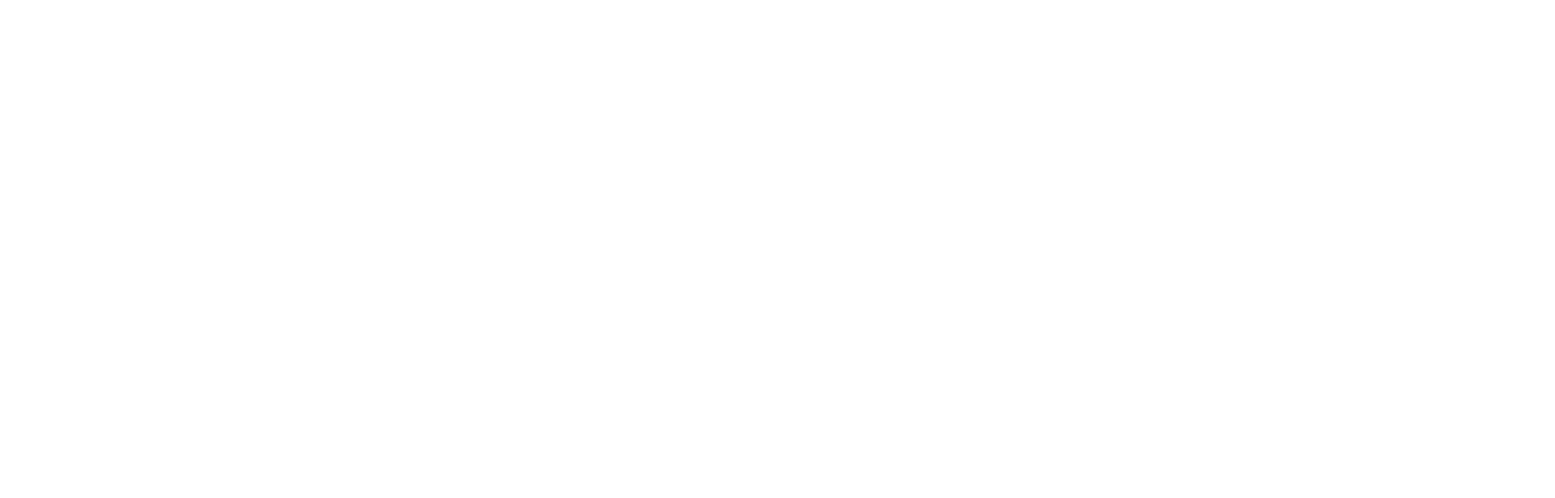
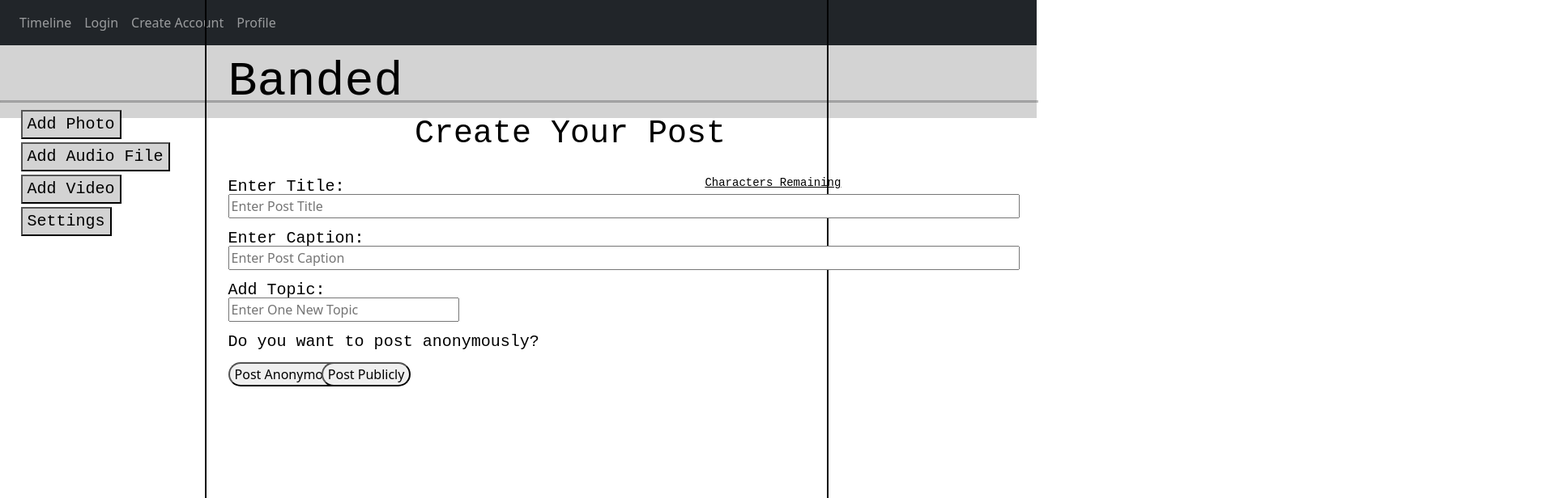
Before and after one commit to Poonyapat-S/CS307-Banded, an Angular app in the folder banded-frontend/: page /createPost in a window 1280 px wide. Shown: the top 616 px of the page at 81% size, 1920 px wide, since content can reach past the window. Built offline with nearby package versions, Linux system fonts and the light colour scheme.

Commit message:
Code for post creation. Only missing backend calls and service

```diff
--- a/banded-frontend/angular.json
+++ b/banded-frontend/angular.json
@@ -33,7 +33,8 @@
             "scripts": [
               "node_modules/jquery/dist/jquery.min.js",
               "node_modules/bootstrap/dist/js/bootstrap.min.js",
-              "src/app/profile/test.js"]
+              "src/app/profile/test.js",
+              "src/app/createPost/createPost.js"]
           },
           "configurations": {
             "production": {
--- a/banded-frontend/src/app/createPost/createPost.component.css
+++ b/banded-frontend/src/app/createPost/createPost.component.css
@@ -157,7 +157,42 @@
     color: black;
     font-size: 20px;
   }
+  .capRemLab {
+    position: absolute;
+    top: 27%;
+    left: 68%;
+    font-family: 'Courier New', Courier, monospace;
+    color: black;
+    font-size: 14px;
+    text-decoration: underline;
+  }
 
+  .capRem1 {
+    position: absolute;
+    top: 38.1%;
+    left: 72%;
+    font-family: 'Courier New', Courier, monospace;
+    color: black;
+    font-size: 20px;
+  }
+
+  .titleRem1 {
+    position: absolute;
+    top: 30.1%;
+    left: 72%;
+    font-family: 'Courier New', Courier, monospace;
+    color: black;
+    font-size: 20px;
+  }
+
+  .topicRem1 {
+    position: absolute;
+    top: 46.1%;
+    left: 36%;
+    font-family: 'Courier New', Courier, monospace;
+    color: black;
+    font-size: 20px;
+  }
   .addTopic{
     position: absolute;
     top: 43%;
--- a/banded-frontend/src/app/createPost/createPost.component.html
+++ b/banded-frontend/src/app/createPost/createPost.component.html
@@ -31,32 +31,32 @@
   <label class="addTopic">Add Topic:</label>
   <label class="anonymousOrNot">Do you want to post anonymously?</label>
 
+  <label class = "capRemLab">Characters Remaining</label>
+  <label id="capRem" class = "capRem1">100</label>
+  <label id="titleRem" class = "titleRem1">100</label>
+  <label id="topicRem" class = "topicRem1">100</label>
+
+
 <form class="caption">
-    <input type="text" placeholder="Enter Post Caption" name="postCaption" id="EnterPostCaption" maxlength="100"  size="100">
+    <input type="text" placeholder="Enter Post Caption" name="postCaption" id="EnterPostCaption" maxlength="100"  size="100" onkeyup="countCapChars()">
 </form>
 
 <form class="title">
-  <input type="text" placeholder="Enter Post Title" name="postTitle" id="EnterPostTitle" maxlength="100"  size="100">
+  <input type="text" placeholder="Enter Post Title" name="postTitle" id="EnterPostTitle" maxlength="100"  size="100" onkeyup="countTitleChars()">
 </form>
 
 <form class="topic">
-  <input type="text" placeholder="Enter One New Topic" name="postTopic" id="EnterPostTopic" maxlength="20"  size="25">
+  <input type="text" placeholder="Enter One New Topic" name="postTopic" id="EnterPostTopic" maxlength="20"  size="25" onkeyup="countTopicChars()">
+</form>
+
+<form>
+<div>
+<button type="button" id="aButton" onclick="makeAnon()" class="anonymousButtons1">Post Anonymously</button>
+<button type="button" id="pubButton" onclick="makePublic()" class="publicButton1">Post Publicly</button>
+</div>
 </form>
 
 
-<button type="button" id="aButton" onclick="makeAnon()" class="anonymousButtons1">Post Anonymously</button>
-<button type="button" id="pubButton" onclick="test()" class="publicButton1">Post Publicly</button>
-
-
-<!--
-<button type="butotn" id="topicButton" class="topicButton">Add Topic</button>
--->
-<script src="./createPost.component.js">
-  function test() {
-   alert('YUESSIEKLNFS:LJKDF;lksjDEF')
-  }
-
-</script>
 
 
 </body>
--- a/banded-frontend/src/app/createPost/createPost.component.js
+++ /dev/null
@@ -1,3 +0,0 @@
-function test() {
-    alert('YUESSIEKLNFS:LJKDF;lksjDEF')
-}
--- a/banded-frontend/src/app/createPost/createPost.component.ts
+++ b/banded-frontend/src/app/createPost/createPost.component.ts
@@ -13,21 +13,15 @@
 
 //Important
 //Need new Service for createPost below here
+//This is just a copy paste version
 export class createPostComponent implements OnInit {
-  public currProfile: Profile;
 
-  constructor(private profileService: ProfileService, private route: ActivatedRoute) {this.currProfile = new Profile("", "", "", "", "", ""); }
+
+  constructor() { }
 
   ngOnInit() {
-    this.currProfile = this.route.snapshot.data['profileget'];
-    console.log(this.currProfile)
+
   }
 
-  public async loadProfile(): Promise<any> {
-    this.profileService.getProfile().subscribe((data: Profile) => {
-      console.log(data);
-      this.currProfile = data
-    });
-  }
 
 }
--- /dev/null
+++ b/banded-frontend/src/app/createPost/createPost.js
@@ -0,0 +1,87 @@
+
+function makeAnon() {
+  let title = document.getElementById("EnterPostTitle").value;
+  let caption = document.getElementById("EnterPostCaption").value;
+  let topic = document.getElementById("EnterPostTopic").value;
+
+  if(title == "") {
+    alert('Post title is blank!')
+  } else if (caption == "") {
+    alert('Post caption is blank!')
+  } else if (topic == "") {
+    alert('Post Topic is blank!')
+  } else {
+    //document.getElementById("aButton").style.color = "blue";
+    //THIS IS THE PLACE TO SEND BACKEND INFORMATION FOR AN ANONYMOUS POST
+    // -- post title
+    // -- post caption
+    // -- topic
+    // -- anonymous bit
+    alert('Posted Successfully!')
+    //------------------------------------------------------------------
+    //The Below Code is to reset the page
+    //^This is set up just quote-on-quote "refreshing" the page by filling each text field with blanks. Can be changed if need be.
+    document.getElementById("EnterPostTitle").value = null;
+    document.getElementById("EnterPostCaption").value = null;
+    topic = document.getElementById("EnterPostTopic").value = null;
+    document.getElementById("capRem").textContent = "100";
+    document.getElementById("titleRem").textContent = "100";
+    document.getElementById("topicRem").textContent = "10";
+  }
+
+}
+
+  function makePublic() {
+    let title = document.getElementById("EnterPostTitle").value;
+    let caption = document.getElementById("EnterPostCaption").value;
+    let topic = document.getElementById("EnterPostTopic").value;
+
+    if(title == "") {
+      alert('Post title is blank!')
+    } else if (caption == "") {
+      alert('Post caption is blank!')
+    } else if (topic == "") {
+      alert('Post Topic is blank!')
+    } else {
+      //document.getElementById("aButton").style.color = "blue";
+      //THIS IS THE PLACE TO SEND BACKEND INFORMATION FOR AN ANONYMOUS POST
+      // -- post title
+      // -- post caption
+      // -- topic
+      // -- anonymous bit
+      alert('Posted Successfully!')
+      //------------------------------------------------------------------
+      //The Below Code is to reset the page
+      //^This is set up just quote-on-quote "refreshing" the page by filling each text field with blanks. Can be changed if need be.
+      document.getElementById("EnterPostTitle").value = null;
+      document.getElementById("EnterPostCaption").value = null;
+      topic = document.getElementById("EnterPostTopic").value = null;
+      document.getElementById("capRem").textContent = "100";
+      document.getElementById("titleRem").textContent = "100";
+      document.getElementById("topicRem").textContent = "10";
+    } }
+
+    function countCapChars(){
+     const l = document.getElementById("EnterPostCaption");
+     const remChars =  100 - l.value.length;
+
+     let lbl = document.getElementById("capRem");
+     lbl.innerText = remChars;
+  }
+
+
+  function countTitleChars(){
+    const a = document.getElementById("EnterPostTitle");
+    const remChars1 =  100 - a.value.length;
+
+    let lbl1 = document.getElementById("titleRem");
+    lbl1.innerText = remChars1;
+ }
+
+ function countTopicChars(){
+  const a1 = document.getElementById("EnterPostTopic");
+  const remChars11 =  10 - a1.value.length;
+
+  let lbl11 = document.getElementById("topicRem");
+  lbl11.innerText = remChars11;
+}
```
